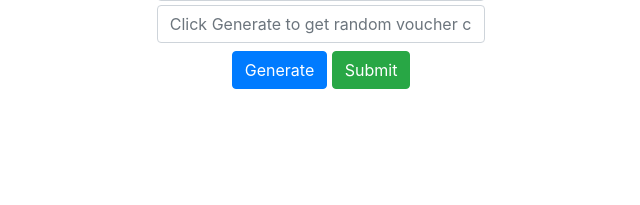
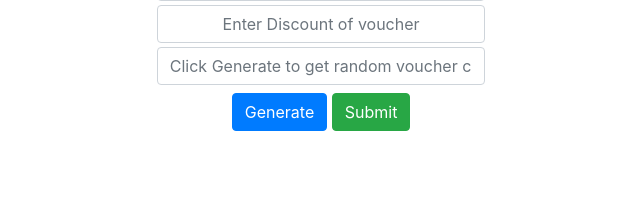
Before and after one commit to ethanreiarevalo/okaeri, a PHP site: the page made by admin/vouchers&promos.php in a window 1280 px wide. Shown: the part 323-528 px from the top of the page, without its empty margins (88-728 px from the left). Run offline with PHP 8.4, Linux system fonts and the light colour scheme; a user stored in the database is signed in; data that the repository does not hold is empty.

Commit message:
Update vouchers&promos.php

```diff
--- a/admin/vouchers&promos.php
+++ b/admin/vouchers&promos.php
@@ -42,6 +42,7 @@ if(empty($_SESSION['userID'])){
                     <form class="col-xl-4 m-1" action="<?php htmlspecialchars("PHP_SELF"); ?>" method="post">
                         <input type="text" id="voucher_name" class="form-control text-center my-1" name="voucher_name" placeholder="Enter Voucher Name">
                         <input type="text" id="voucher_amount" class="form-control text-center my-1" name="voucher_amount" placeholder="Enter Amount of voucher">
+                        <input type="text" id="voucher_discount" class="form-control text-center my-1" name="voucher_discount" placeholder="Enter Discount of voucher">
                         <input type="text" id="voucher_input" class="form-control text-center" name="voucher" placeholder="Click Generate to get random voucher code.">
                         <div class="container mt-2 text-center">
                             <input type="button" placeholder="generate" onclick = "g()" value="Generate" class="btn btn-primary" name="generate">
```
